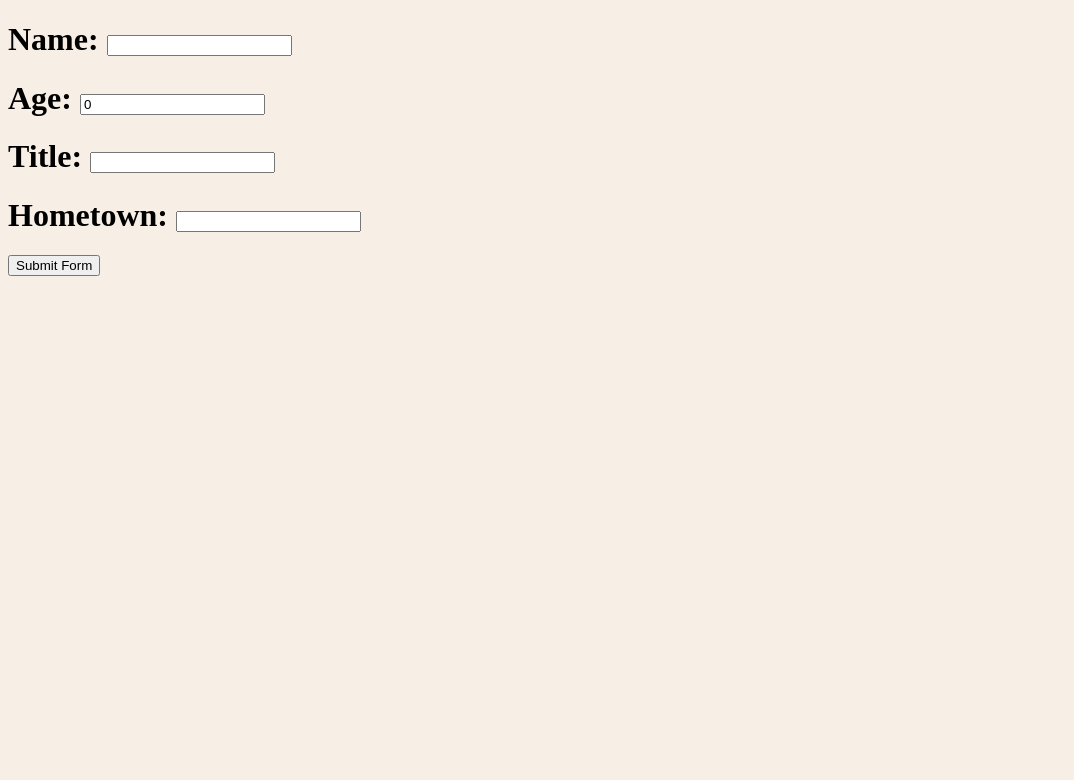
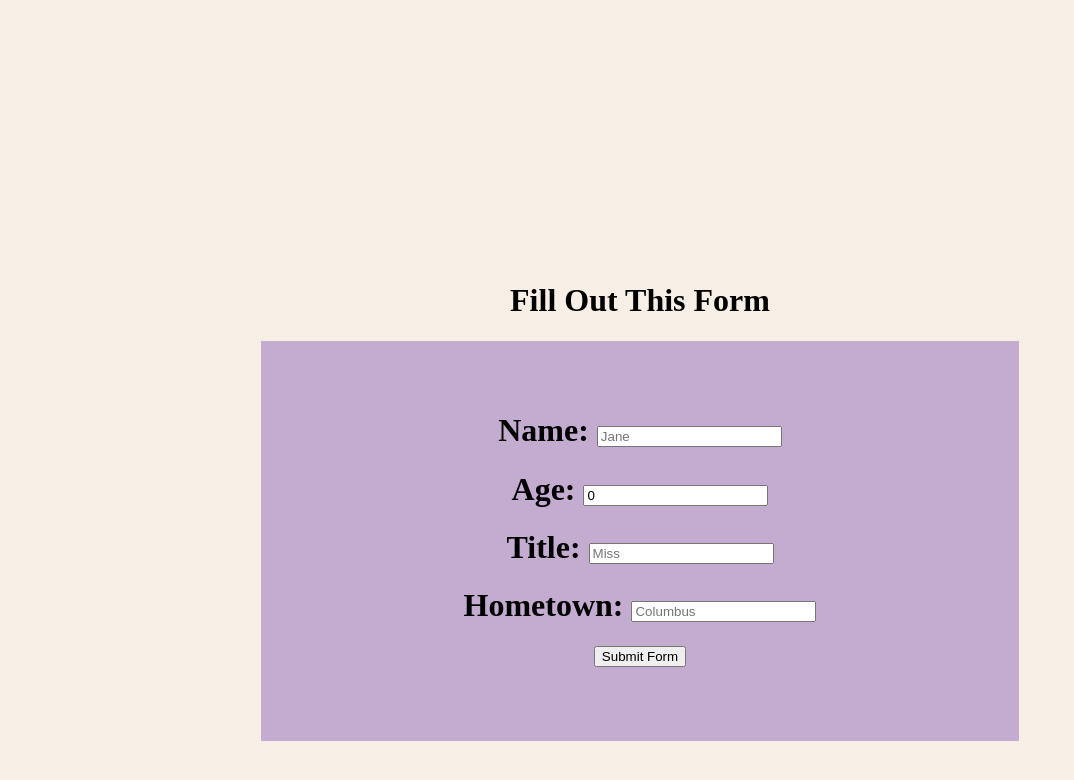
Before and after one commit to noravanvleet/screeningForLIS, a website: page public/index.html in a window 1280 px wide. Shown: the whole page, without its empty margins (0-1074 px from the left). Drawn offline with Linux system fonts and the light colour scheme.

Commit message:
updated css

```diff
--- a/public/index.css
+++ b/public/index.css
@@ -23,3 +23,20 @@ td {
     padding: 1%;
     text-align: center;
 }
+
+form {
+    text-align: center;
+    padding: 20%;
+}
+
+#formInputs {
+    background-color: #C3ACD0;
+    height: 300px;
+    text-align: center;
+    padding: 50px;
+}
+
+
+#results {
+    padding: 5%;
+}
--- a/public/index.html
+++ b/public/index.html
@@ -7,11 +7,14 @@
  <!--  -->
         <form action="/form/formEntry" method="post">
             <!-- Form Inputs -->
-            <h1>Name: <input type="text" class="formInput" name="userName" required></input></h1>
-            <h1>Age: <input type="number" class="formInput" value="0" name="userAge"></input></h1>
-            <h1>Title: <input type="text" class="formInput" name="userTitle" required></input></h1>
-            <h1>Hometown: <input type="text" class="formInput" name="userHometown" ></input></h1>
-            <button type="submit" href="/confirmation.html">Submit Form</button>
+            <h1>Fill Out This Form</h1>
+            <div id="formInputs">
+                <h1>Name: <input type="text" class="formInput" name="userName" placeholder="Jane" required></input></h1>
+                <h1>Age: <input type="number" class="formInput" value="0" name="userAge"></input></h1>
+                <h1>Title: <input type="text" class="formInput" name="userTitle" placeholder="Miss" required></input></h1>
+                <h1>Hometown: <input type="text" class="formInput" name="userHometown" placeholder="Columbus"></input></h1>
+                <button type="submit" href="/confirmation.html">Submit Form</button>
+            </div>
         </form>
         <script href="../index.js" type="module"></script>
     </body>
```
Also changed, not shown: public/confirmation.html (+3 -3 lines), public/confirmation.js (line endings or trailing spaces).
